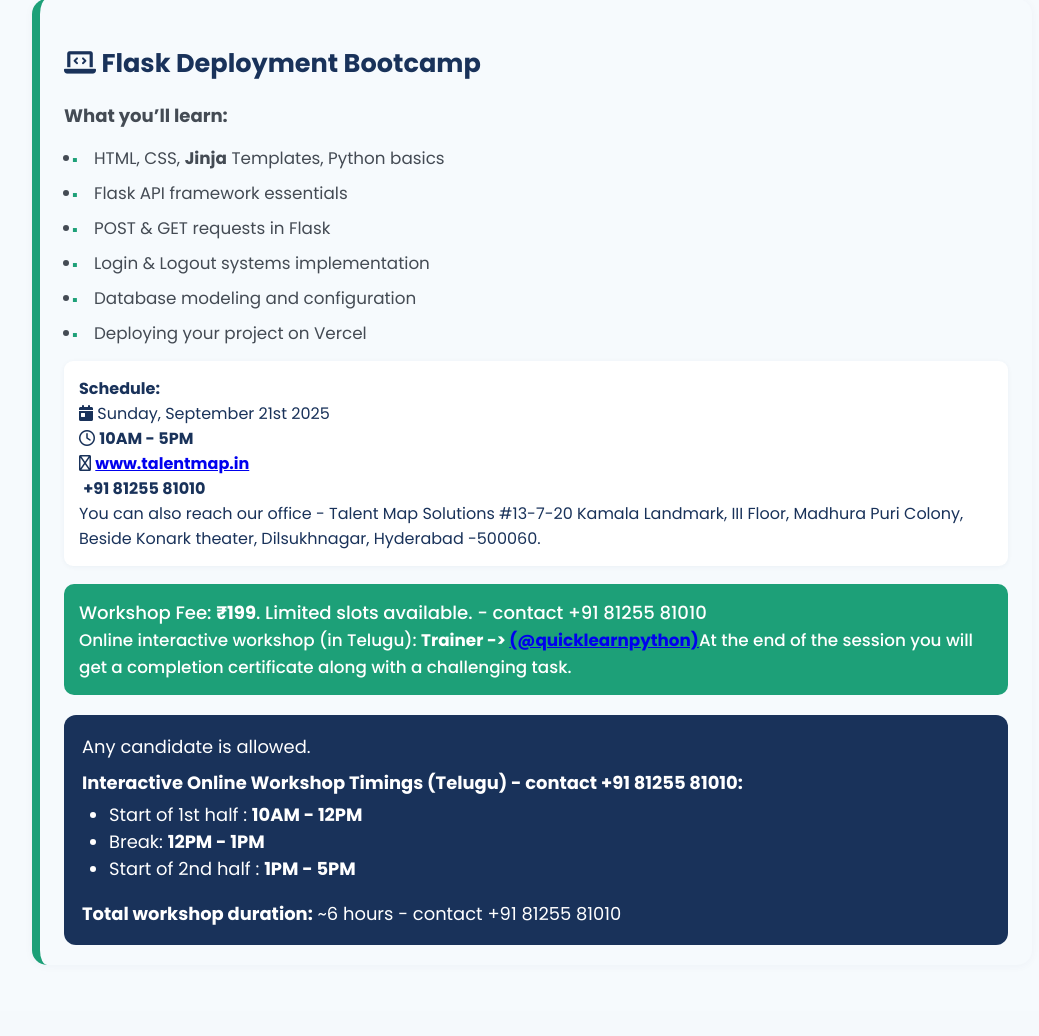
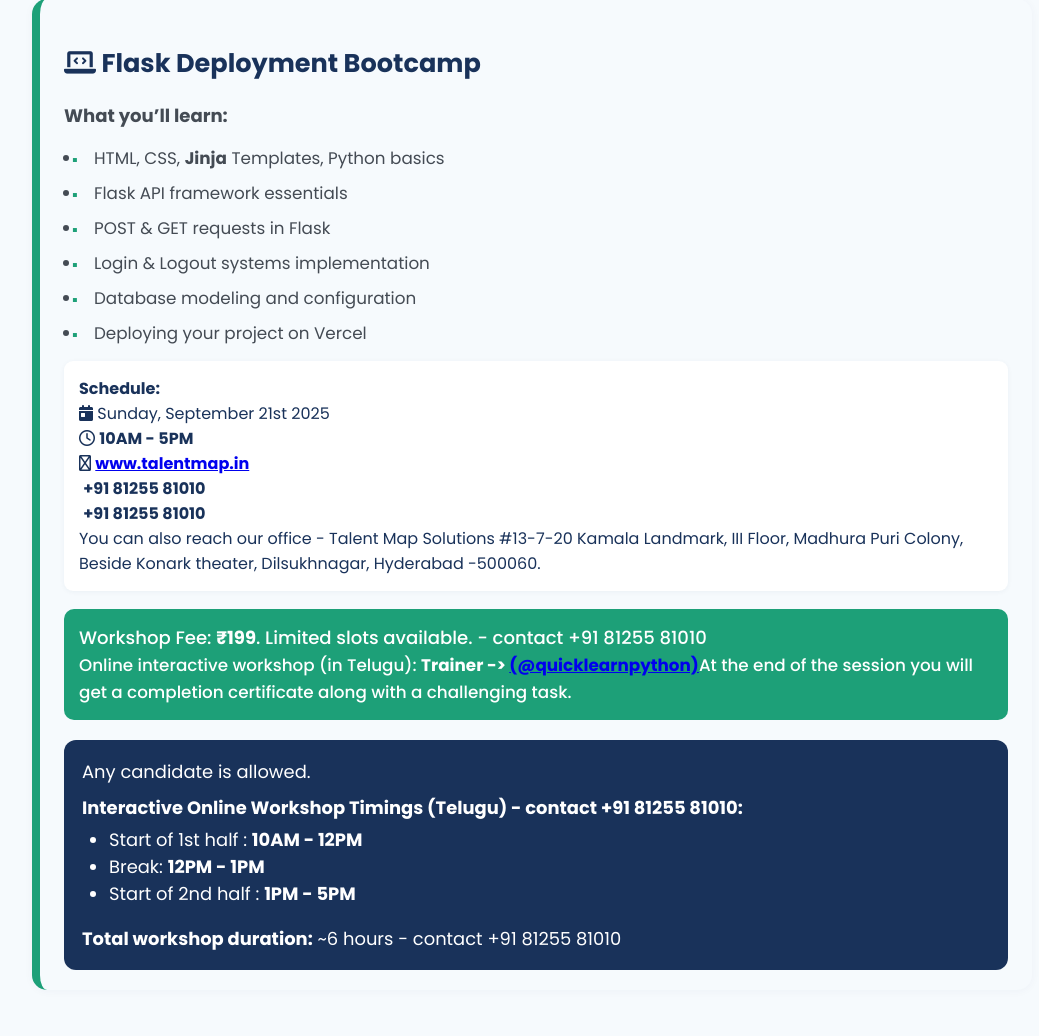
Before and after one commit to talentmapsolutions/TMS_workshop, a Flask app: page /online in a window 1280 px wide. Shown: the part 322-1358 px from the top of the page, without its empty margins (108-1147 px from the left). Before the commit the page ends 1287 px from the top, so only its background shows below. Run offline with Flask 3, Linux system fonts and the light colour scheme.

Commit message:
Update online.html

```diff
--- a/templates/online.html
+++ b/templates/online.html
@@ -201,6 +201,7 @@
                 <i class="far fa-clock"></i> <b>10AM - 5PM</b> <br>
                 <i class="far fa-google"></i> <a href="www.talentmap.in"><b>www.talentmap.in</b></a><br>
                 <i class="far fa-contact"></i> <b>+91 81255 81010</b> <br>
+                <i class="far fa-address"></i> <b>+91 81255 81010</b> <br>
                 You can also reach our office -  Talent Map Solutions #13-7-20 Kamala Landmark, III Floor, Madhura Puri Colony, Beside Konark theater, Dilsukhnagar, Hyderabad -500060.
                      </div>
             <div class="price-block" id ="price-block1">
```
